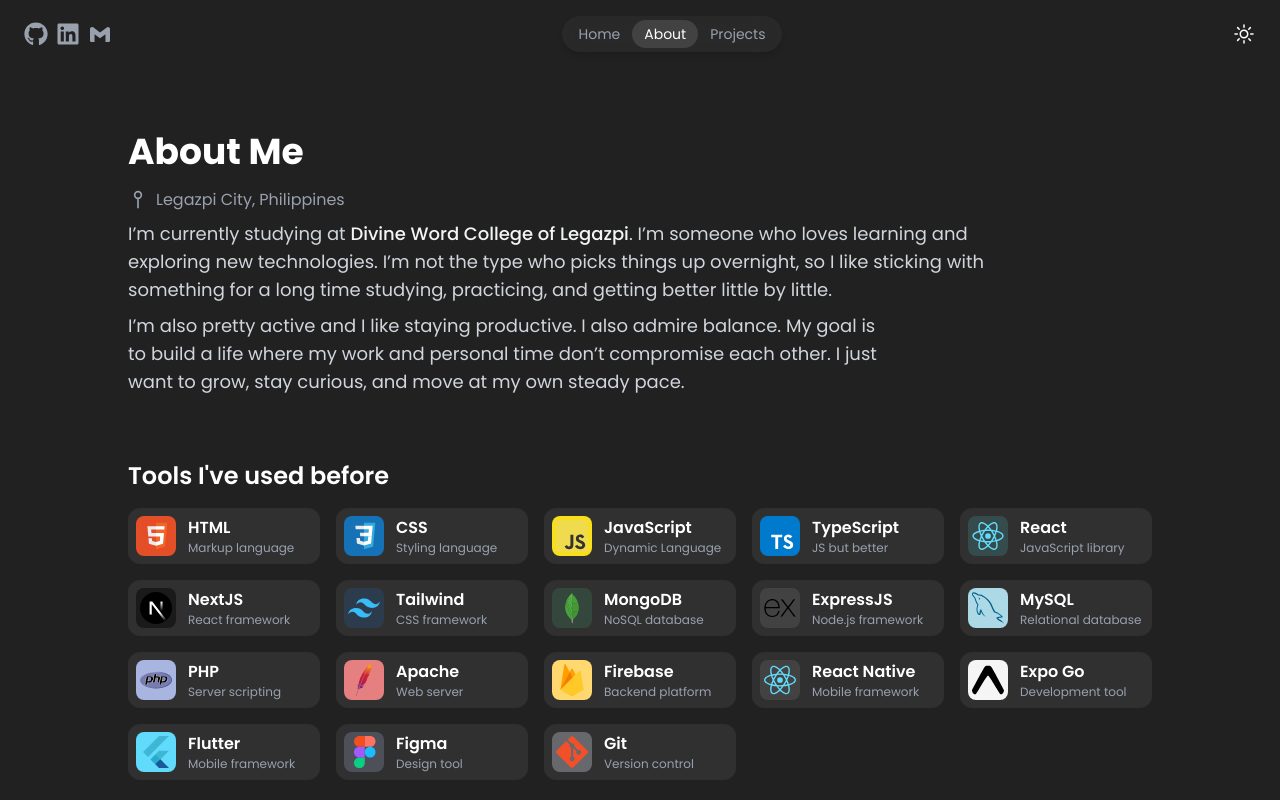
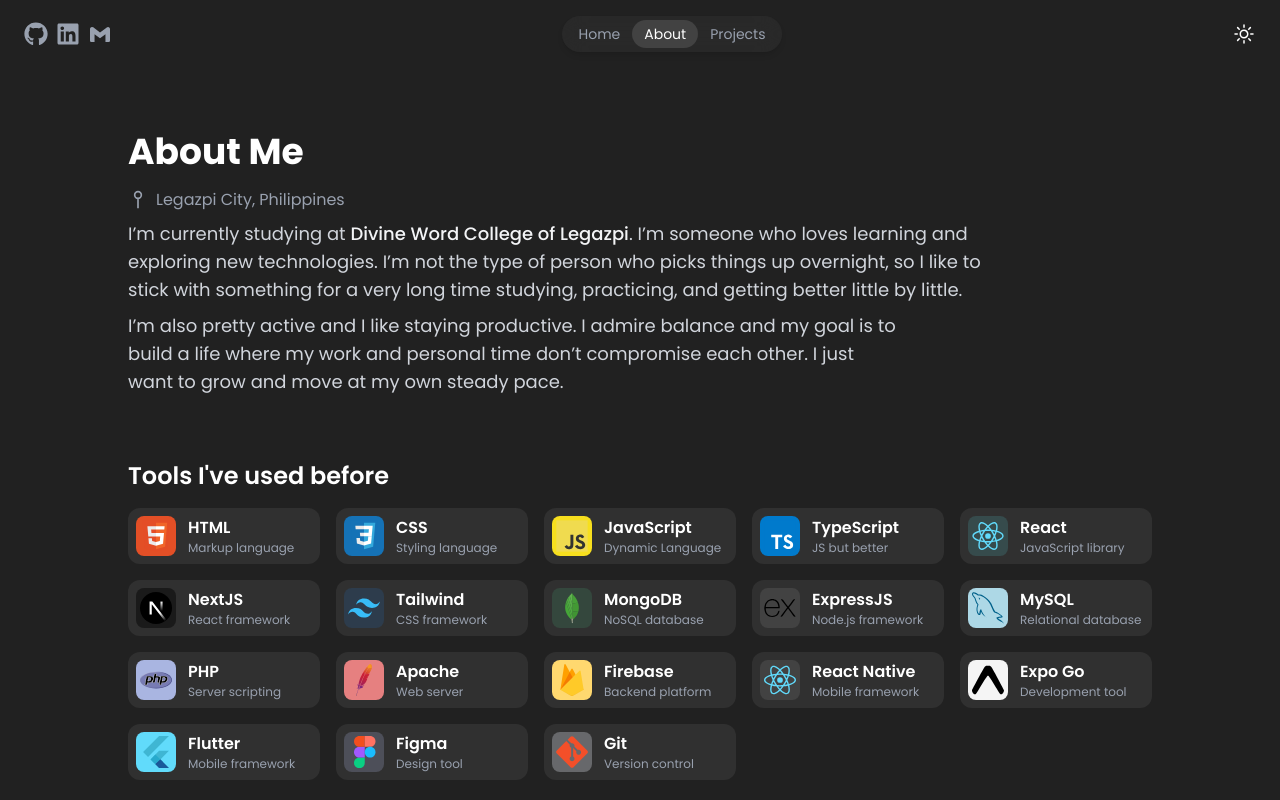
Before and after one commit to cedik456/cedricnano, a Next.js app: page /about in a window 1280 px wide. Shown: the top 800 px of the page. Built offline with nearby package versions, Linux system fonts and the light colour scheme.

Commit message:
Update about page

```diff
--- a/app/about/page.tsx
+++ b/app/about/page.tsx
@@ -43,16 +43,16 @@
             Divine Word College of Legazpi
           </span>
           . I’m someone who loves learning and exploring new technologies. I’m
-          not the type who picks things up overnight, so I like sticking with
-          something for a long time studying, practicing, and getting better
-          little by little.
+          not the type of person who picks things up overnight, so I like to
+          stick with something for a very long time studying, practicing, and
+          getting better little by little.
         </p>
 
         <p className="text-lg text-secondary max-w-3xl text-gray-300">
-          I’m also pretty active and I like staying productive. I also admire
-          balance. My goal is to build a life where my work and personal time
-          don’t compromise each other. I just want to grow, stay curious, and
-          move at my own steady pace.
+          I’m also pretty active and I like staying productive. I admire balance
+          and my goal is to build a life where my work and personal time don’t
+          compromise each other. I just want to grow and move at my own steady
+          pace.
         </p>
       </section>
 
```
